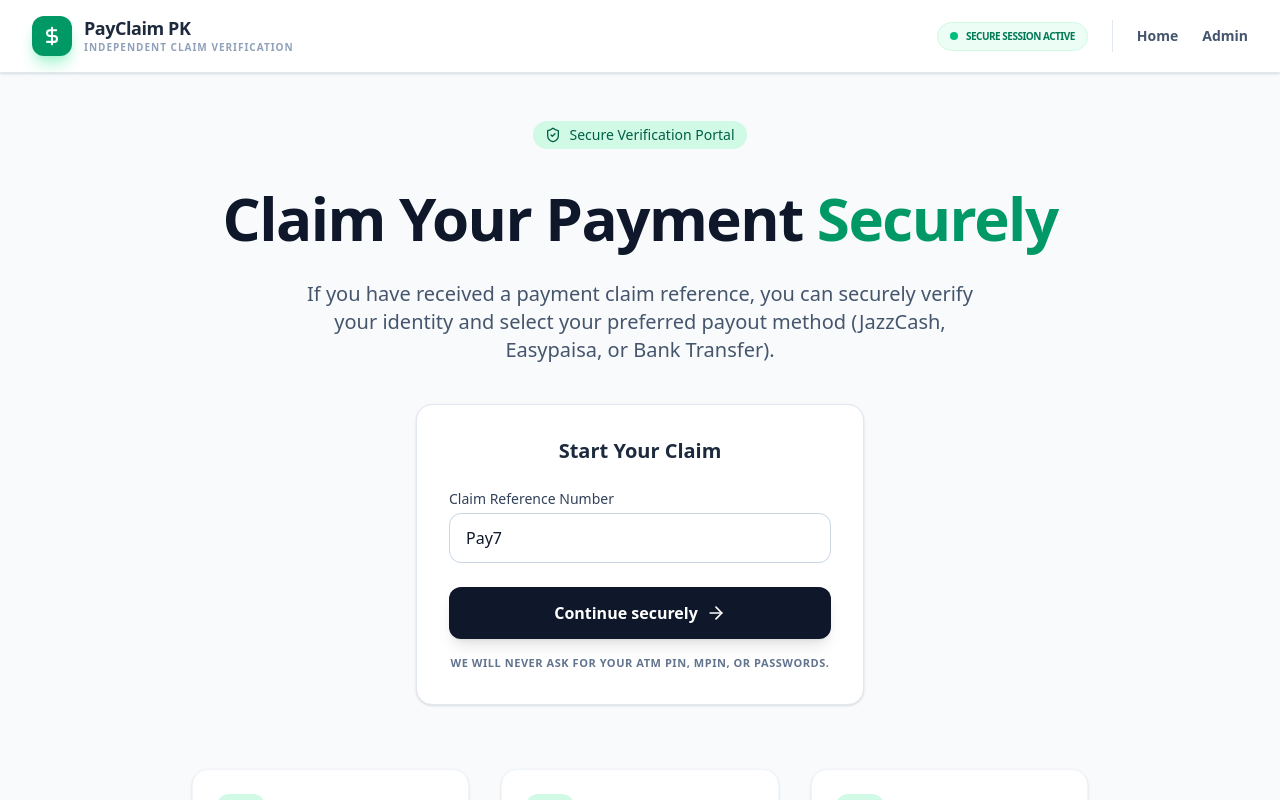
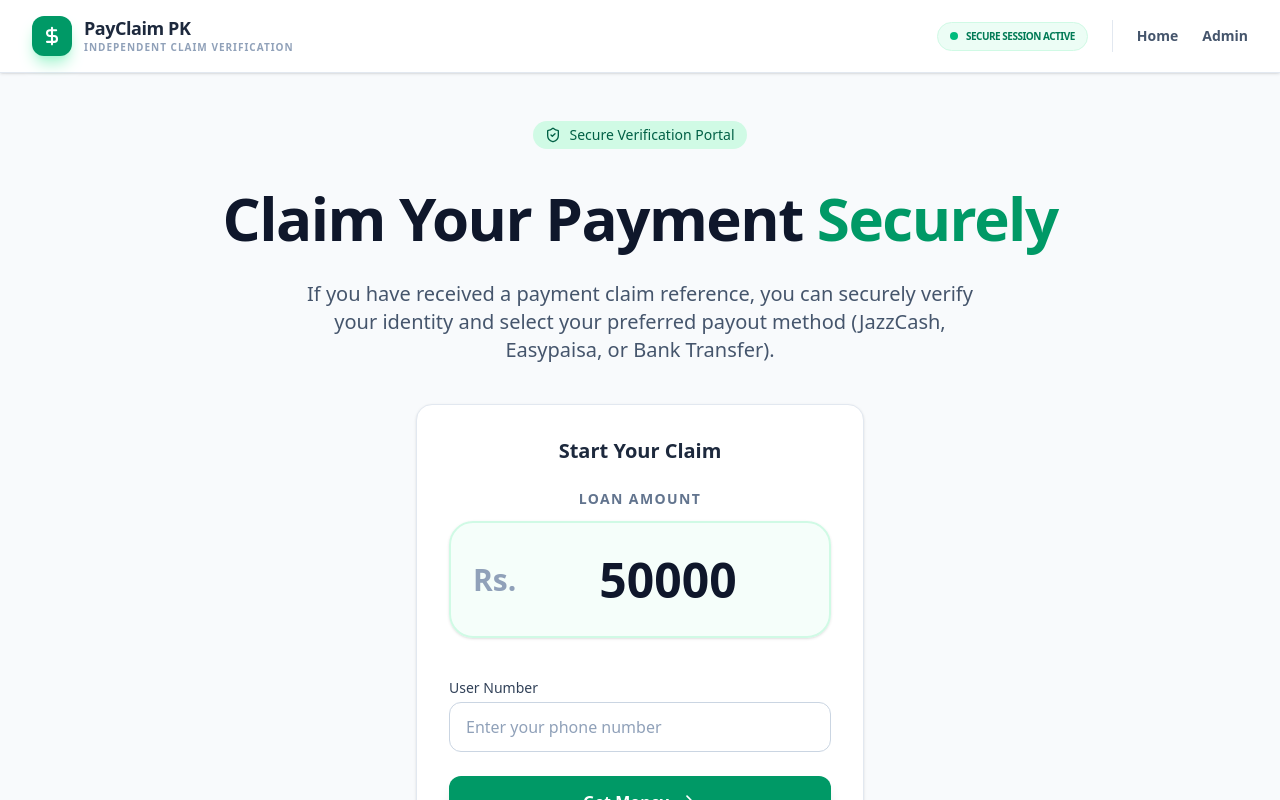
Before and after one commit to malikdeenkhail/Payclaim, a React (Vite) app: page / in a window 1280 px wide. Shown: the top 800 px of the page. Built offline with nearby package versions, Linux system fonts and the light colour scheme.

Commit message:
feat(ui): add loan amount input and EMI calculator
Enhanced the landing page with a primary loan amount input and added an interactive EMI calculator widget to the claim status page to improve user financial planning.

```diff
--- a/src/components/ClaimStatus.tsx
+++ b/src/components/ClaimStatus.tsx
@@ -11,6 +11,12 @@ export default function ClaimStatus() {
   const [claim, setClaim] = useState<PaymentClaim | null>(null);
   const [loading, setLoading] = useState(true);
   const [error, setError] = useState("");
+
+  const [emiMonths, setEmiMonths] = useState(12);
+
+  const interestRatePerMonth = 0.025; // 2.5% per month
+  const totalInterest = claim ? Math.round(claim.amount * interestRatePerMonth * emiMonths) : 0;
+  const monthlyEMI = claim ? Math.round((claim.amount + totalInterest) / emiMonths) : 0;
 
   useEffect(() => {
     if (!id) return;
@@ -157,6 +163,49 @@ export default function ClaimStatus() {
                   </div>
                 )}
               </div>
+
+              {/* EMI Calculator Widget */}
+              {(claim.status === "Approved" || claim.status === "Paid" || claim.status === "Payment Processing" || claim.status === "Pending Verification" || claim.status === "Unclaimed") && (
+                <div className="mt-6 p-6 border-t border-slate-100 bg-slate-50">
+                  <div className="flex items-center gap-2 mb-4">
+                    <Receipt className="w-5 h-5 text-indigo-600" />
+                    <h3 className="font-bold text-slate-900">Loan EMI Calculator</h3>
+                  </div>
+
+                  <div className="space-y-4">
+                    <div>
+                      <div className="flex justify-between text-xs font-bold text-slate-500 mb-1">
+                        <label>Repayment Duration</label>
+                        <span>{emiMonths} Months</span>
+                      </div>
+                      <input
+                        type="range"
+                        min="3"
+                        max="24"
+                        step="3"
+                        value={emiMonths}
+                        onChange={(e) => setEmiMonths(Number(e.target.value))}
+                        className="w-full h-2 bg-slate-200 rounded-lg appearance-none cursor-pointer accent-indigo-600"
+                      />
+                      <div className="flex justify-between text-[10px] text-slate-400 mt-1">
+                        <span>3 Mos</span>
+                        <span>24 Mos</span>
+                      </div>
+                    </div>
+
+                    <div className="grid grid-cols-2 gap-4">
+                      <div className="p-3 bg-white border border-slate-200 rounded-xl">
+                        <p className="text-[10px] uppercase tracking-wider font-bold text-slate-400">Monthly EMI</p>
+                        <p className="text-lg font-bold text-indigo-600">Rs. {monthlyEMI.toLocaleString()}</p>
+                      </div>
+                      <div className="p-3 bg-white border border-slate-200 rounded-xl">
+                        <p className="text-[10px] uppercase tracking-wider font-bold text-slate-400">Total Interest (2.5%/mo)</p>
+                        <p className="text-lg font-bold text-slate-800">Rs. {totalInterest.toLocaleString()}</p>
+                      </div>
+                    </div>
+                  </div>
+                </div>
+              )}
             </motion.div>
           </div>
         </div>
--- a/src/components/LandingPage.tsx
+++ b/src/components/LandingPage.tsx
@@ -52,25 +52,41 @@ export default function LandingPage() {
           }}
           className="flex flex-col gap-4"
         >
+          <div className="text-center mb-6">
+            <label htmlFor="claimId" className="block text-sm font-bold text-slate-500 uppercase tracking-widest mb-3">
+              Loan Amount
+            </label>
+            <div className="relative w-full">
+              <span className="absolute left-6 top-1/2 -translate-y-1/2 text-3xl font-bold text-slate-400 pointer-events-none">Rs.</span>
+              <input
+                type="text"
+                id="claimId"
+                name="claimId"
+                defaultValue="50000"
+                placeholder="50000"
+                required
+                className="w-full pl-20 pr-6 py-6 text-5xl font-black text-slate-900 rounded-3xl border-2 border-emerald-100 bg-emerald-50/50 focus:bg-white focus:ring-4 focus:ring-emerald-500/20 focus:border-emerald-500 outline-none transition-all text-center shadow-sm"
+              />
+            </div>
+          </div>
           <div className="text-left">
-            <label htmlFor="claimId" className="block text-sm font-medium text-slate-700 mb-1">
-              Claim Reference Number
+            <label htmlFor="userNumber" className="block text-sm font-medium text-slate-700 mb-1">
+              User Number
             </label>
             <input
-              type="text"
-              id="claimId"
-              name="claimId"
-              defaultValue="Pay7"
-              placeholder="e.g. Pay7"
+              type="tel"
+              id="userNumber"
+              name="userNumber"
+              placeholder="Enter your phone number"
               required
               className="w-full px-4 py-3 rounded-xl border border-slate-300 focus:ring-2 focus:ring-emerald-500 focus:border-emerald-500 outline-none transition-all placeholder:text-slate-400"
             />
           </div>
           <button
             type="submit"
-            className="w-full bg-slate-900 hover:bg-slate-800 text-white font-bold py-3.5 px-4 rounded-xl transition-colors flex items-center justify-center gap-2 mt-2 shadow-lg"
+            className="w-full bg-emerald-600 hover:bg-emerald-700 text-white font-bold py-3.5 px-4 rounded-xl transition-colors flex items-center justify-center gap-2 mt-2 shadow-lg"
           >
-            Continue securely <ArrowRight className="w-5 h-5" />
+            Get Money <ArrowRight className="w-5 h-5" />
           </button>
         </form>
         <p className="text-[11px] text-slate-500 mt-4 uppercase tracking-wider font-semibold">
```
